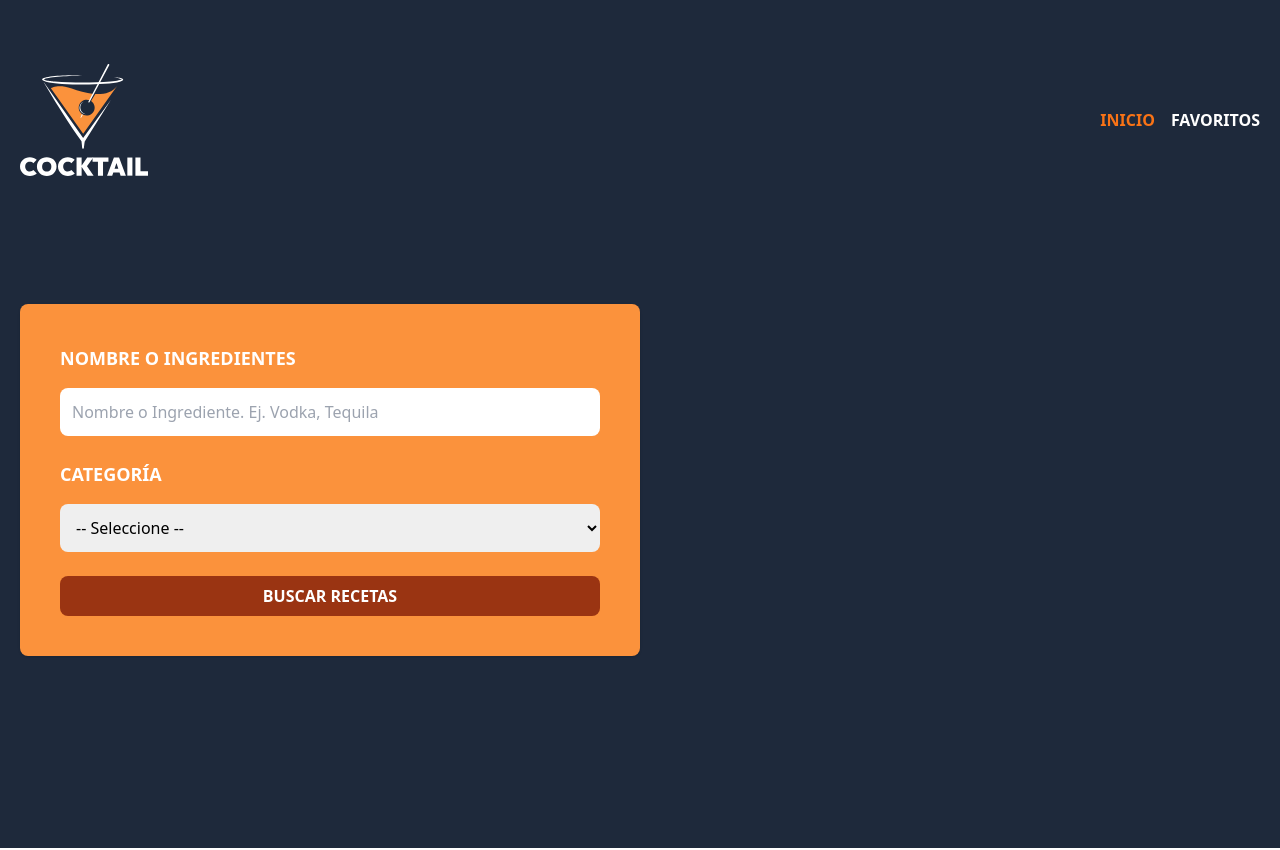
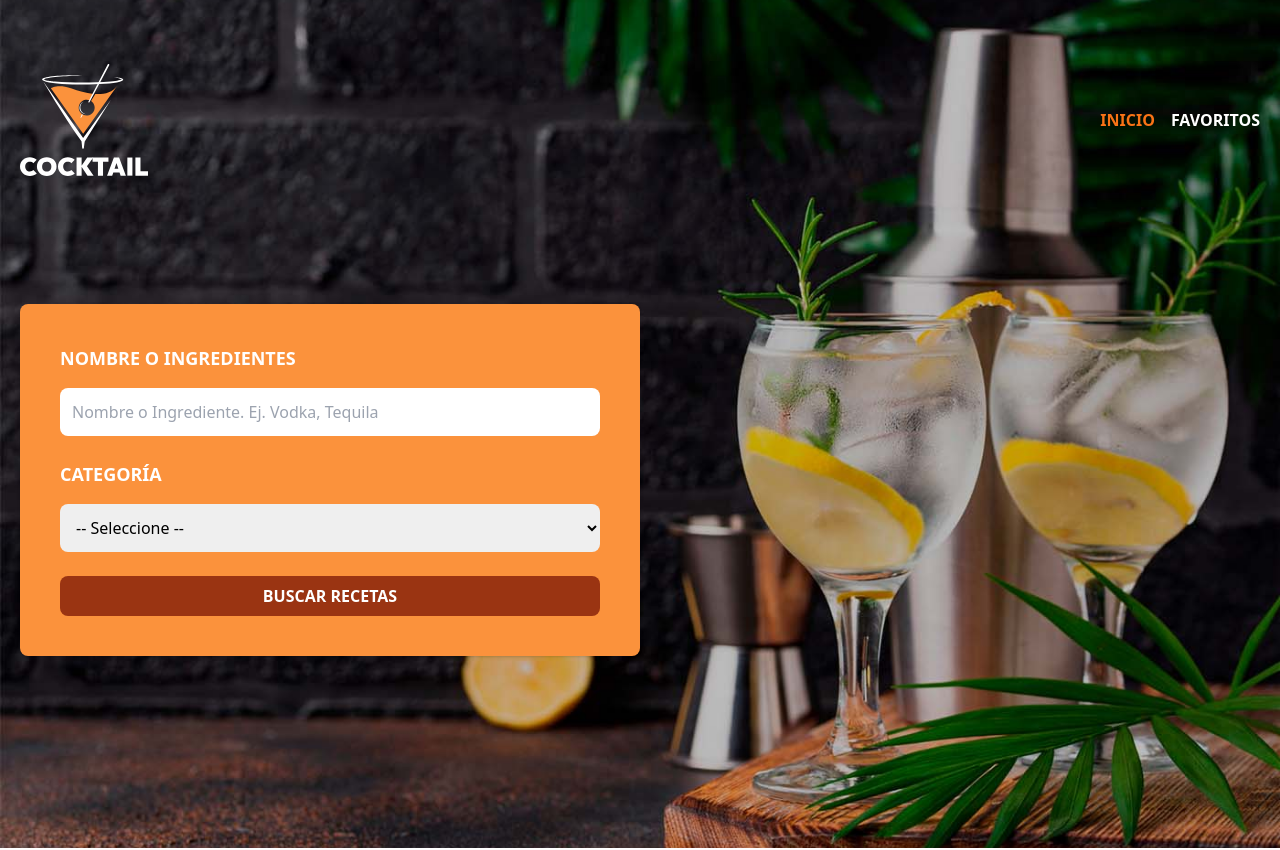
Before and after one commit to nicotoconas007/bebidas-react-ts, a React (Vite) app: page / in a window 1280 px wide. Shown: the top 850 px of the page. Built offline with nearby package versions, Linux system fonts and the light colour scheme.

Commit message:
Theming en tailwind

```diff
--- a/src/components/Header.tsx
+++ b/src/components/Header.tsx
@@ -10,7 +10,7 @@
   console.log(isHome)
 
   return (
-    <header className="bg-slate-800">
+    <header className={isHome ? "bg-header bg-center bg-cover" : "bg-slate-800" }>
         <div className="mx-auto px-5 container py-16">
             <div className="flex justify-between items-center">
                 <div>
--- a/tailwind.config.js
+++ b/tailwind.config.js
@@ -5,7 +5,11 @@
     "./src/**/*.{js,ts,jsx,tsx}"
   ],
   theme: {
-    extend: {},
+    extend: {
+      backgroundImage : {
+        "header" : "url('/src/assets/bg.jpg')"
+      }
+    },
   },
   plugins: [],
 }
```
